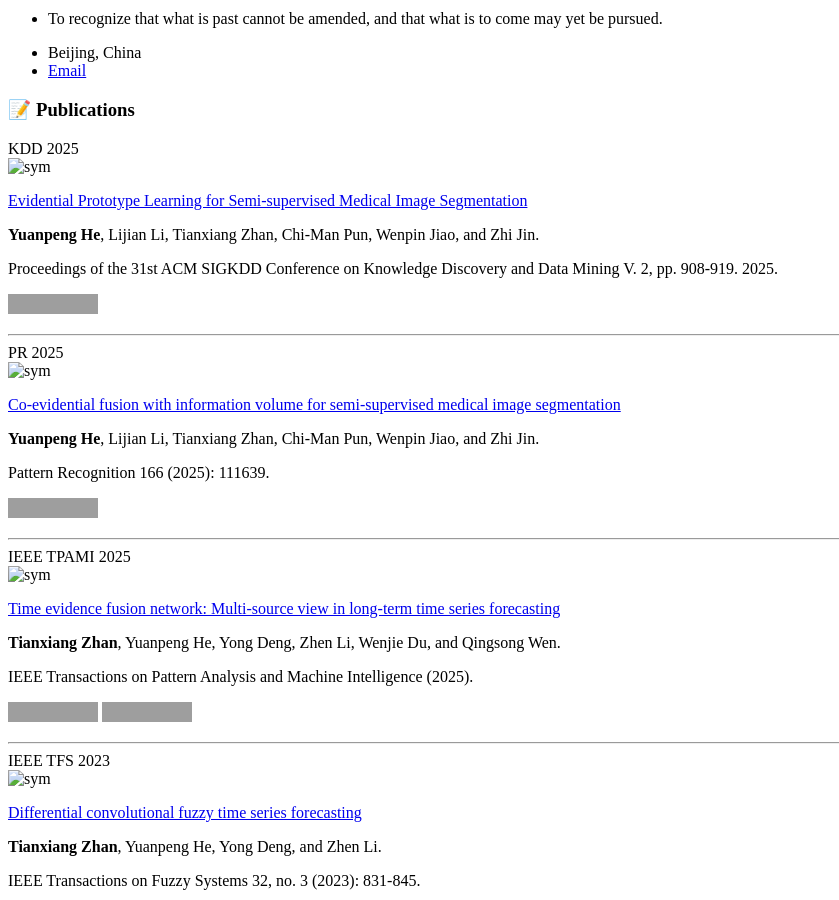
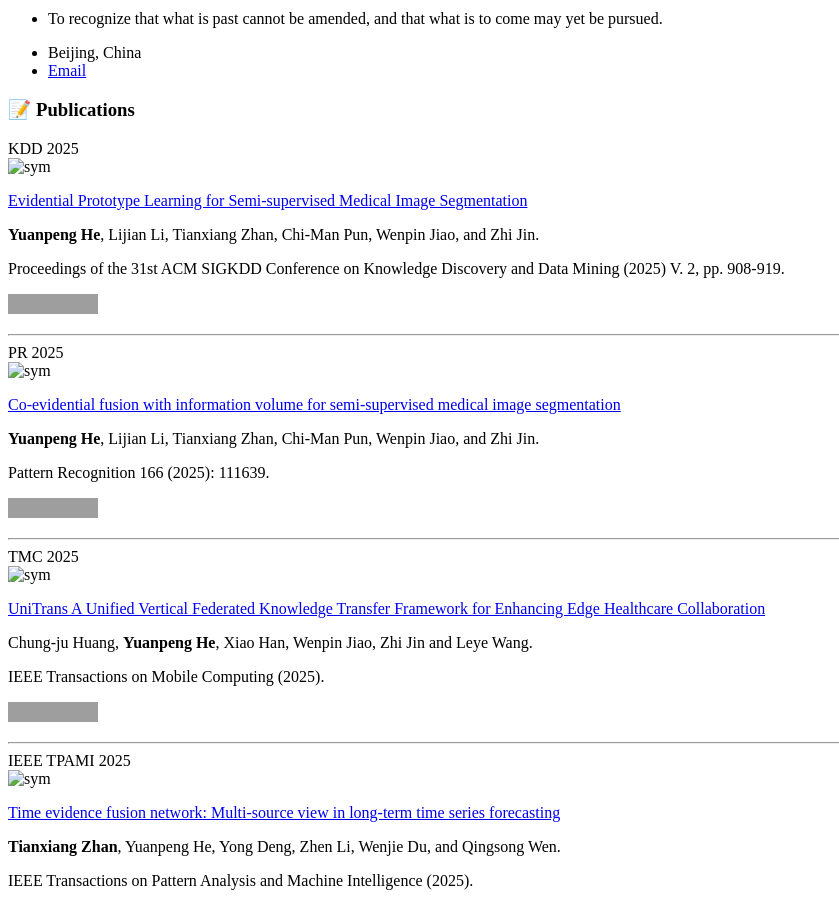
Before and after one commit to heyuanpengpku/heyuanpeng.github.io, a Jekyll site: the page built from _pages/includes/pub.md, in a window 1280 px wide and 900 px high, scrolled down 553 px. Shown: the whole window, without its empty margins (0-839 px from the left). Built offline with Jekyll 4.4.1, drawn with Linux system fonts in a browser that asks for light colours; our own code applies the rules of GitHub Pages for plain Markdown files; grey boxes are pictures that could not be loaded.

Commit message:
2025-10-09 02:45:26

```diff
--- a/_pages/includes/pub.md
+++ b/_pages/includes/pub.md
@@ -7,7 +7,7 @@
 
 **Yuanpeng He**, Lijian Li, Tianxiang Zhan, Chi-Man Pun, Wenpin Jiao, and Zhi Jin.
 
-Proceedings of the 31st ACM SIGKDD Conference on Knowledge Discovery and Data Mining V. 2, pp. 908-919. 2025.
+Proceedings of the 31st ACM SIGKDD Conference on Knowledge Discovery and Data Mining (2025) V. 2, pp. 908-919.
 
 ![Static Badge](https://img.shields.io/badge/CCF_A-EF413D)
 
@@ -26,6 +26,23 @@ Proceedings of the 31st ACM SIGKDD Conference on Knowledge Discovery and Data Mi
 Pattern Recognition 166 (2025): 111639.
 
 ![Static Badge](https://img.shields.io/badge/CCF%20B-8A2BE2
+)
+
+</div>
+</div>
+
+---
+
+<div class='paper-box'><div class='paper-box-image'><div><div class="badge">TMC 2025</div><img src='images/covers/2025-tmc-hyp.png' alt="sym" width="100%"></div></div>
+<div class='paper-box-text' markdown="1">
+
+[UniTrans A Unified Vertical Federated Knowledge Transfer Framework for Enhancing Edge Healthcare Collaboration](https://ieeexplore.ieee.org/abstract/document/11086401)
+
+Chung-ju Huang, **Yuanpeng He**, Xiao Han, Wenpin Jiao, Zhi Jin and Leye Wang.
+
+IEEE Transactions on Mobile Computing (2025).
+
+![Static Badge](https://img.shields.io/badge/CCF_A-EF413D
 )
 
 </div>
```
